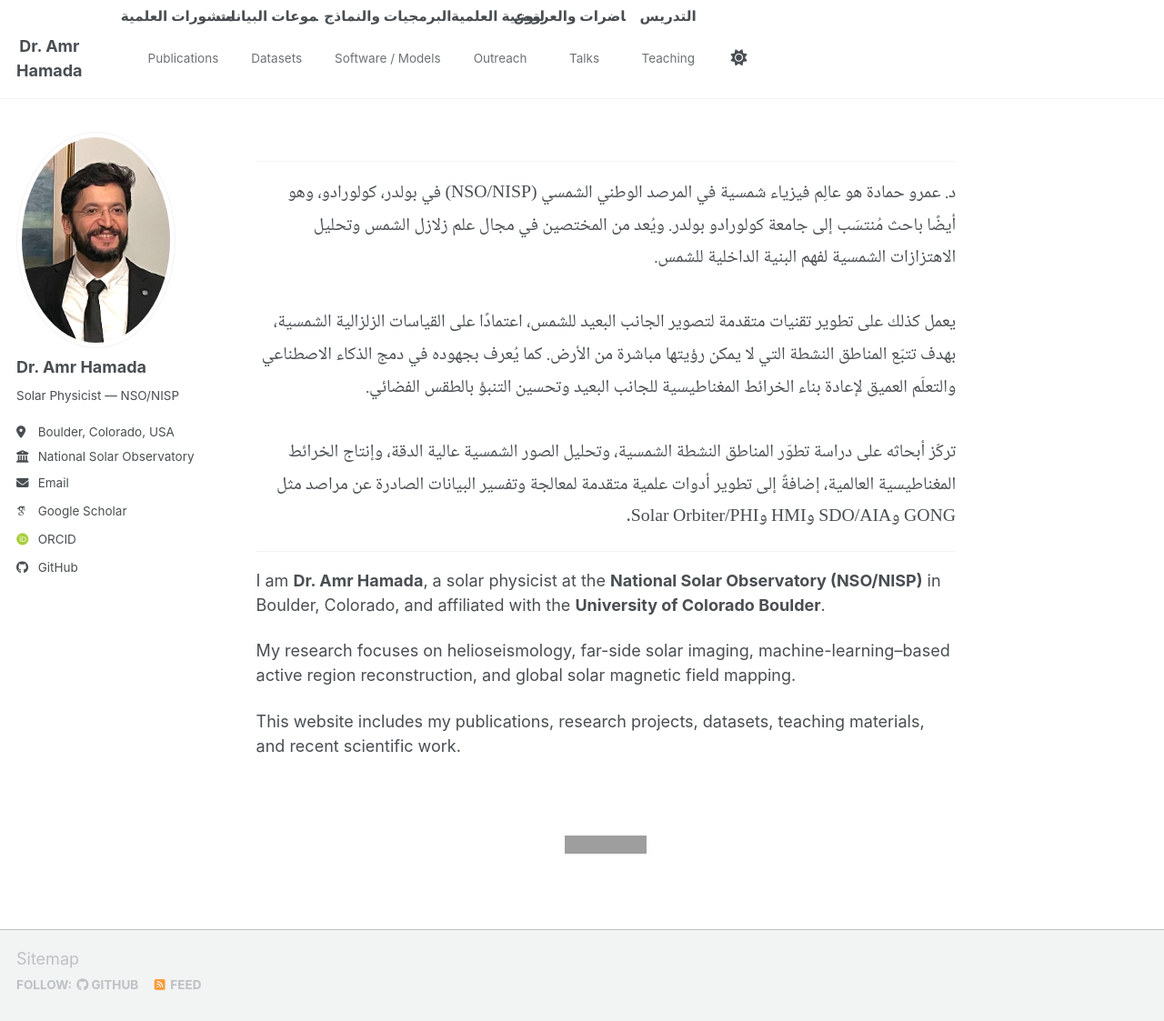
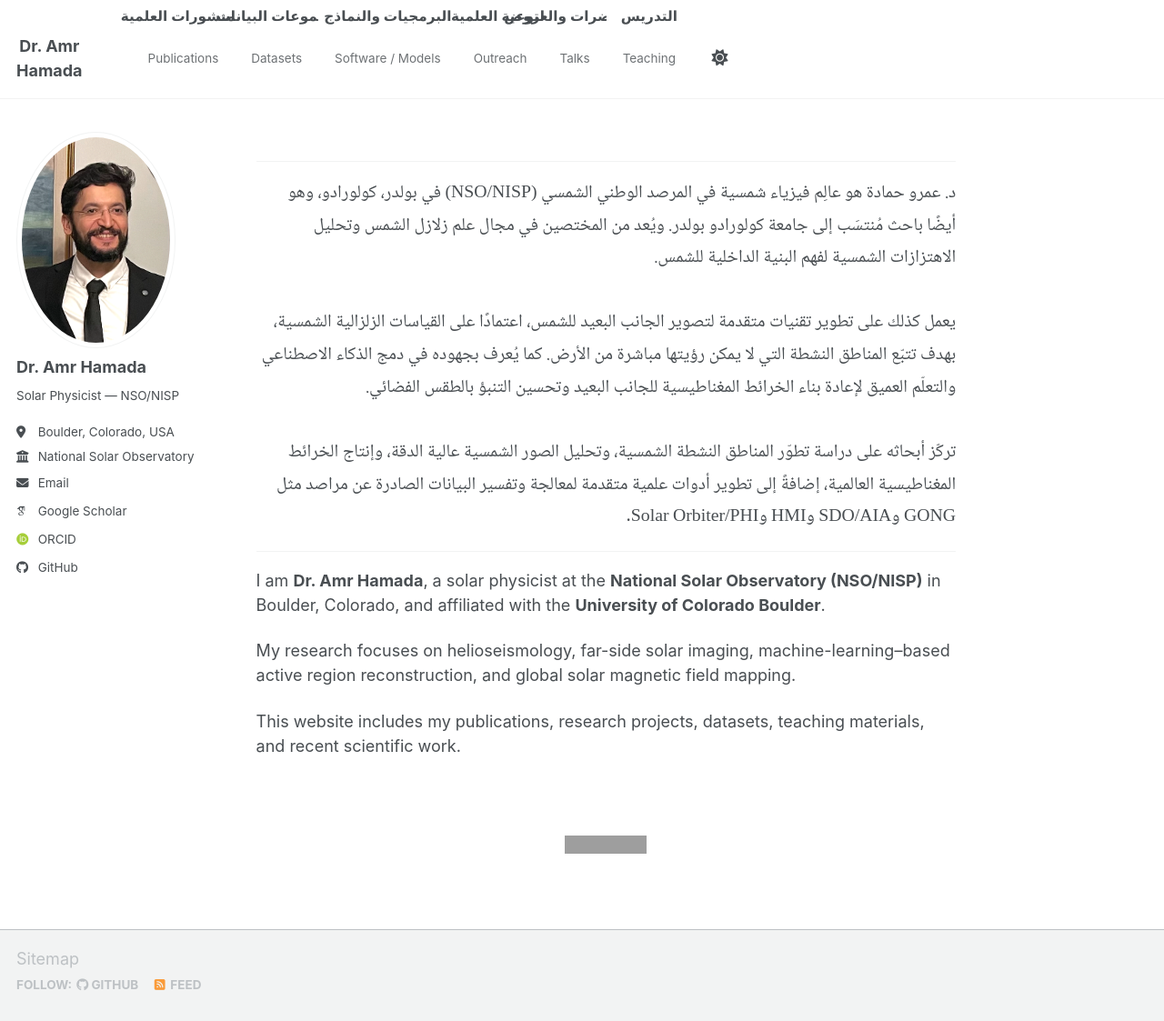
Before and after one commit to Amr1001Hamada/Amr1001Hamada.github.io, a Jekyll site: the page built from _pages/about.md, in a window 1280 px wide and 1123 px high. Shown: the whole window at 91% size. Built offline with Jekyll 4.4.1, drawn with Linux system fonts in a browser that asks for light colours; some web fonts are replaced; a script bundle is joined from its source files by our own code; library files that are not in the unit come from our copies; grey boxes are pictures that could not be loaded.

Commit message:
Adjust nav item width for horizontal alignment

```diff
--- a/_sass/layout/_navigation.scss
+++ b/_sass/layout/_navigation.scss
@@ -501,7 +501,7 @@
 /* === Fix horizontal alignment by equalizing nav item widths === */
 
 .greedy-nav .visible-links li.masthead__menu-item {
-  width: 5rem;              /* المفتاح */
+  width: 1rem;              /* المفتاح */
   text-align: center;
   vertical-align: middle;
 }
```
